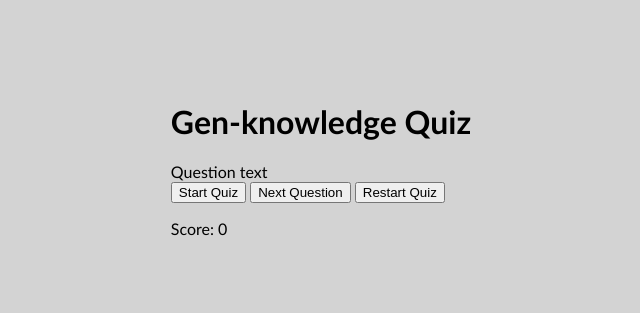
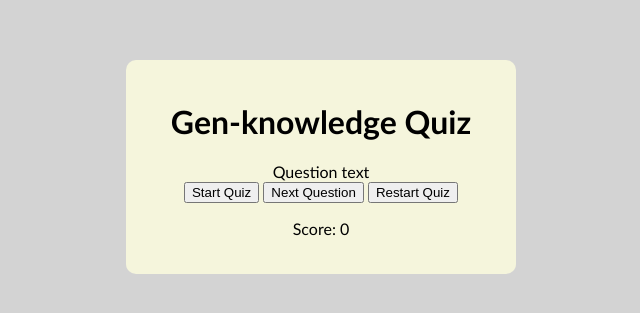
Before and after one commit to BernardGeric/Quiz, a plain HTML site: page Quiz.html in a window 1280 px wide. Shown: the part 241-554 px from the top of the page, without its empty margins (319-959 px from the left). Drawn offline with Linux system fonts and the light colour scheme.

Commit message:
styling quiz container

```diff
--- a/styles.css
+++ b/styles.css
@@ -5,4 +5,13 @@ body {
     align-items: center;
     height: 100vh;
     background: lightgrey;
-  }
+}
+
+.quiz-container {
+    text-align: center;
+    background-color: beige;
+    padding: 20px;
+    border-radius: 10px;
+    width: 350px;
+    box-shadow: 0px 4px 10px rgba(red, green, blue, alpha);
+}
```
